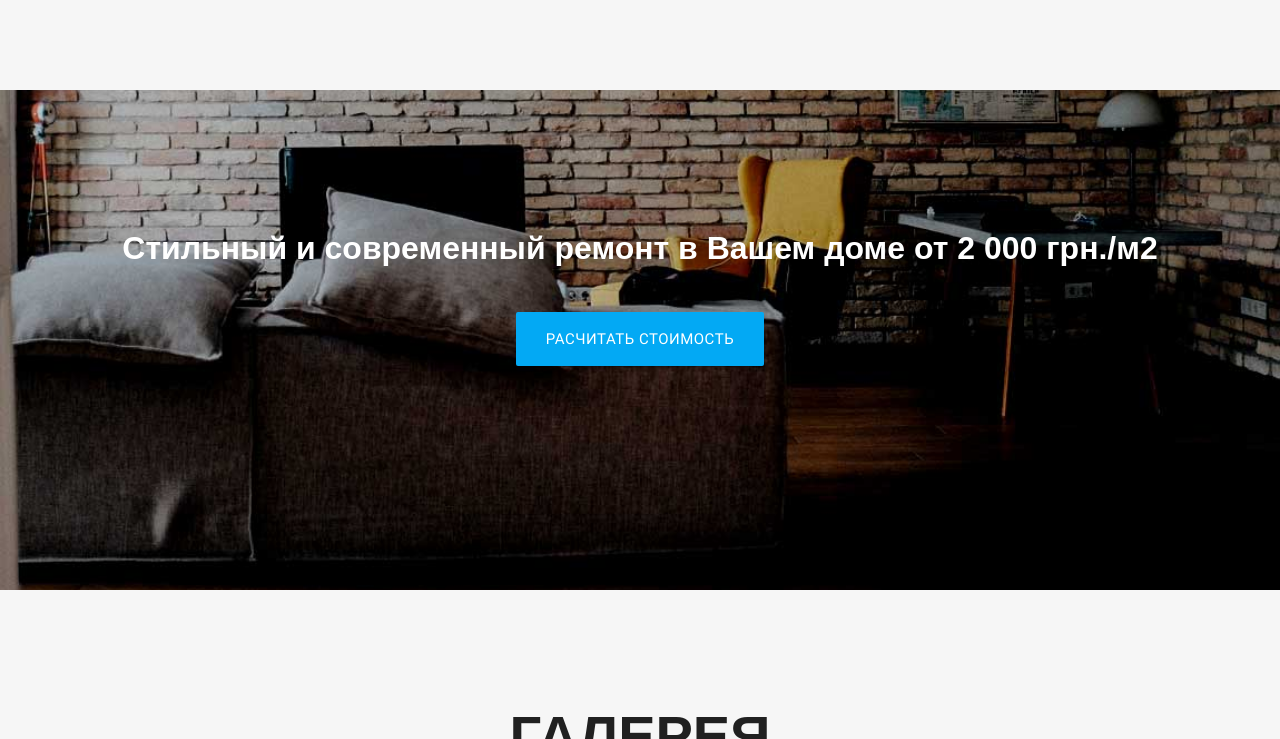
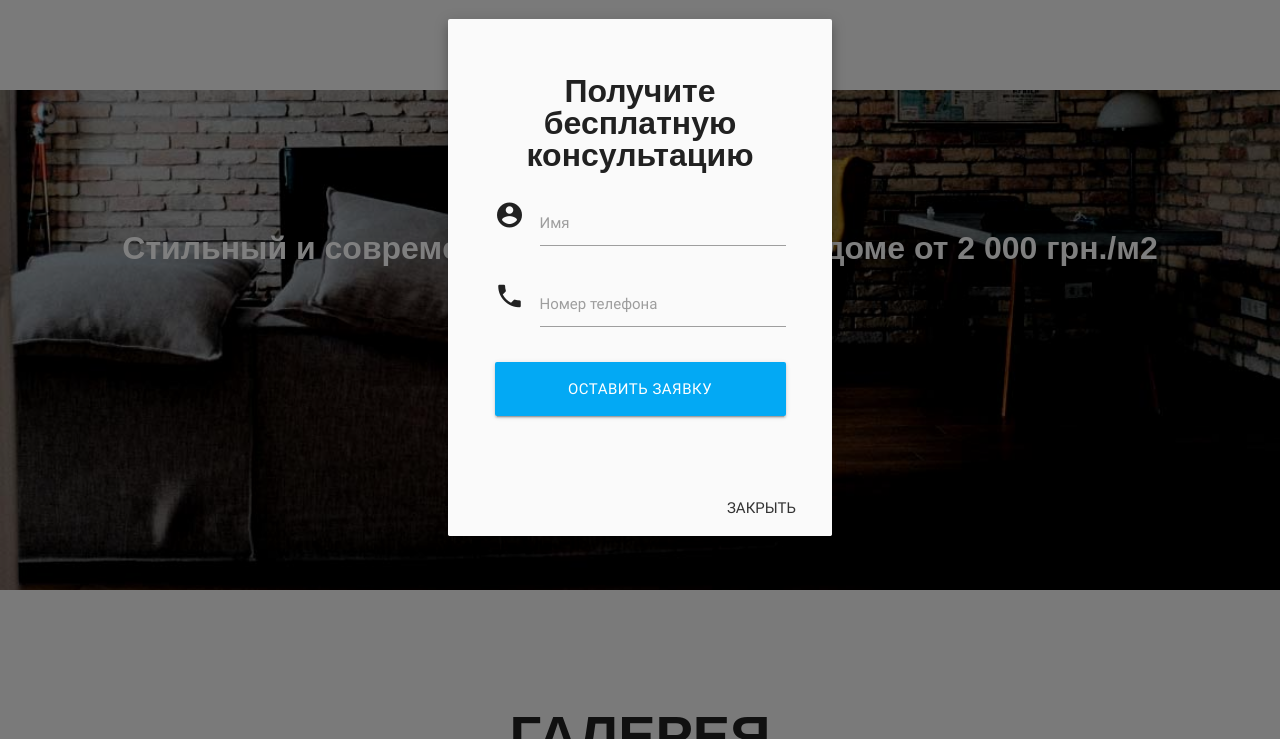
Before and after one commit to yevhendevbox/myrenovation_project, a plain HTML site: page index.html in a window 1280 px wide. Both pictures are taken after a click on the button "РАСЧИТАТЬ СТОИМОСТЬ". Shown: the part 5016-5755 px from the top of the page. Drawn offline with Linux system fonts and the light colour scheme; a web font is replaced by a local one.

Commit message:
Added modal window

```diff
--- a/index.html
+++ b/index.html
@@ -84,7 +84,7 @@
                 <div class="showcase-content">
                     <h1 class="title-lg">Комплексный ремонт</h1>
                     <h2 class="title-md">коттеджей, квартир, офисов <br class="hide-on-small-only"> магазинов и HoReCa</h2>
-                    <a href="#" class="waves-effect waves-light btn-large light-blue main-btn">Узнать актуальные цены</a>
+                    <a href="#modal1" class="waves-effect waves-light btn-large light-blue main-btn modal-trigger">Узнать актуальные цены</a>
                 </div>
                 <!-- /.showcase-content -->
                 <div class="scroll-down-container">
@@ -299,13 +299,13 @@
                 </tr>
                 <tr>
                     <td>
-                        <a href="#" class="waves-effect waves-light btn-large light-blue table-btn">Узнать подробнее</a>
+                        <button class="waves-effect waves-light btn-large light-blue table-btn modal-trigger" data-target="modal1">Узнать подробнее</button>
                     </td>
                     <td>
-                        <a href="#" class="waves-effect waves-light btn-large light-blue table-btn">Узнать подробнее</a>
+                        <button class="waves-effect waves-light btn-large light-blue table-btn modal-trigger" data-target="modal1">Узнать подробнее</button>
                     </td>
                     <td>
-                        <a href="#" class="waves-effect waves-light btn-large light-blue table-btn">Узнать подробнее</a>
+                        <button class="waves-effect waves-light btn-large light-blue table-btn modal-trigger" data-target="modal1">Узнать подробнее</button>
                     </td>
                 </tr>
                 </tbody>
@@ -568,7 +568,7 @@
                     <h4 class="title-sm">
                         Стильный и современный ремонт в Вашем доме от 2 000 грн./м2
                     </h4>
-                    <button class="waves-effect waves-light btn-large light-blue gallery-btn" type="submit" name="action">
+                    <button class="waves-effect waves-light btn-large light-blue gallery-btn modal-trigger" data-target="modal1" name="action">
                         Расчитать стоимость
                     </button>
                 </div>
@@ -830,6 +830,38 @@
       </footer>
       <!-- /.page-footer -->
 
+
+       <!-- Modal Structure -->
+        <div id="modal1" class="modal">
+            <div class="modal-content">
+            <h4>Получите бесплатную консультацию</h4>
+            <div class="row">
+                    <form class="col s12">
+                        <div class="row">
+                            <div class="input-field col s12 m12 l12">
+                                <i class="material-icons prefix">account_circle</i>
+                                <input id="icon_prefix" type="text" class="validate">
+                                <label for="icon_prefix">Имя</label>
+                            </div>
+                            <div class="input-field col s12 m12 l12">
+                                <i class="material-icons prefix">phone</i>
+                                <input id="icon_telephone" type="tel" class="validate">
+                                <label for="icon_telephone">Номер телефона</label>
+                            </div>
+                            <div class="col s12 m12 l12">
+                                <button class="waves-effect waves-light btn-large light-blue" type="submit" name="action">
+                                Оставить заявку
+                                </button>
+                            </div>
+                        </div>
+                    </form>
+                </div>
+            </div>
+            <div class="modal-footer">
+            <a href="#!" class="modal-action modal-close waves-effect waves-teal btn-flat">Закрыть</a>
+            </div>
+        </div>
+
       <!--[if lt IE 9]><script src="http://html5shim.googlecode.com/svn/trunk/html5.js"></script><![endif]-->
     <script src="js/jquery-3.2.1.js"></script>
     <script src="js/materialize.min.js"></script>
--- a/js/init.js
+++ b/js/init.js
@@ -6,6 +6,8 @@ $(document).ready(function(){
     $('.materialboxed').materialbox();
 
     $('.collapsible').collapsible();
+
+    $('.modal').modal();
 
     // Smooth scrolling
     // Select all links with hashes
--- a/sass/_global.sass
+++ b/sass/_global.sass
@@ -12,3 +12,12 @@ section:focus
 
 section:visited
 	outline: none !important
+
+.modal:active
+	outline: none !important
+
+.modal:focus
+	outline: none !important
+
+.modal:visited
+	outline: none !important
--- a/sass/_media.sass
+++ b/sass/_media.sass
@@ -68,6 +68,8 @@
     footer .title-md
         margin-top: 1.5em
 
+    .modal
+        width: 80% !important
 
 @media (max-width:991px)
     .main-nav
--- a/sass/main.sass
+++ b/sass/main.sass
@@ -391,3 +391,16 @@ $bold: 'Cuprum', sans-serif
 
 .open-nav
     top: 50px
+
+.modal
+    width: 30%
+    button
+        width: 100%
+        margin-top: 1em
+    h4
+        text-align: center
+        font-family: $bold
+        font-size: 2em
+        font-weight: 700
+        line-height: 1em
+        margin-top: 1em
```
Also changed, not shown: css/main.css.
